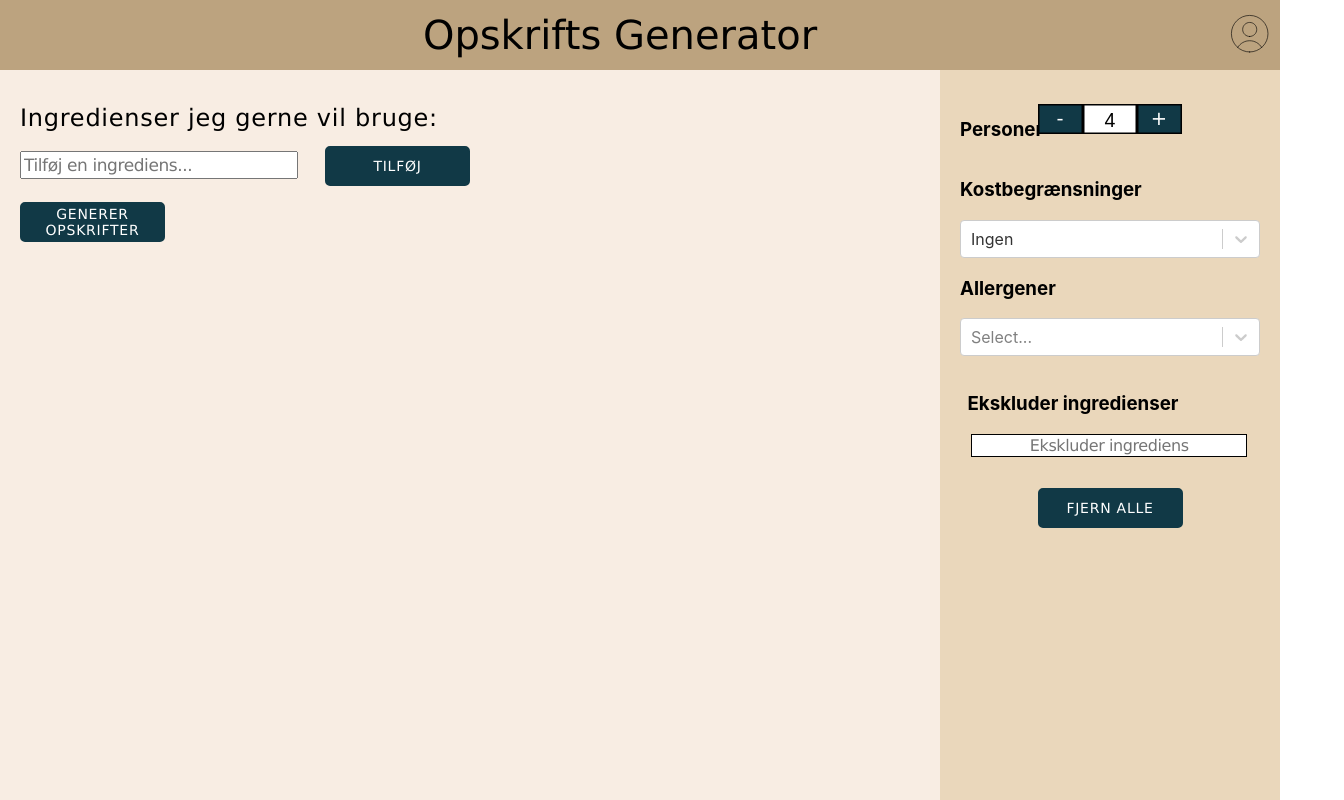
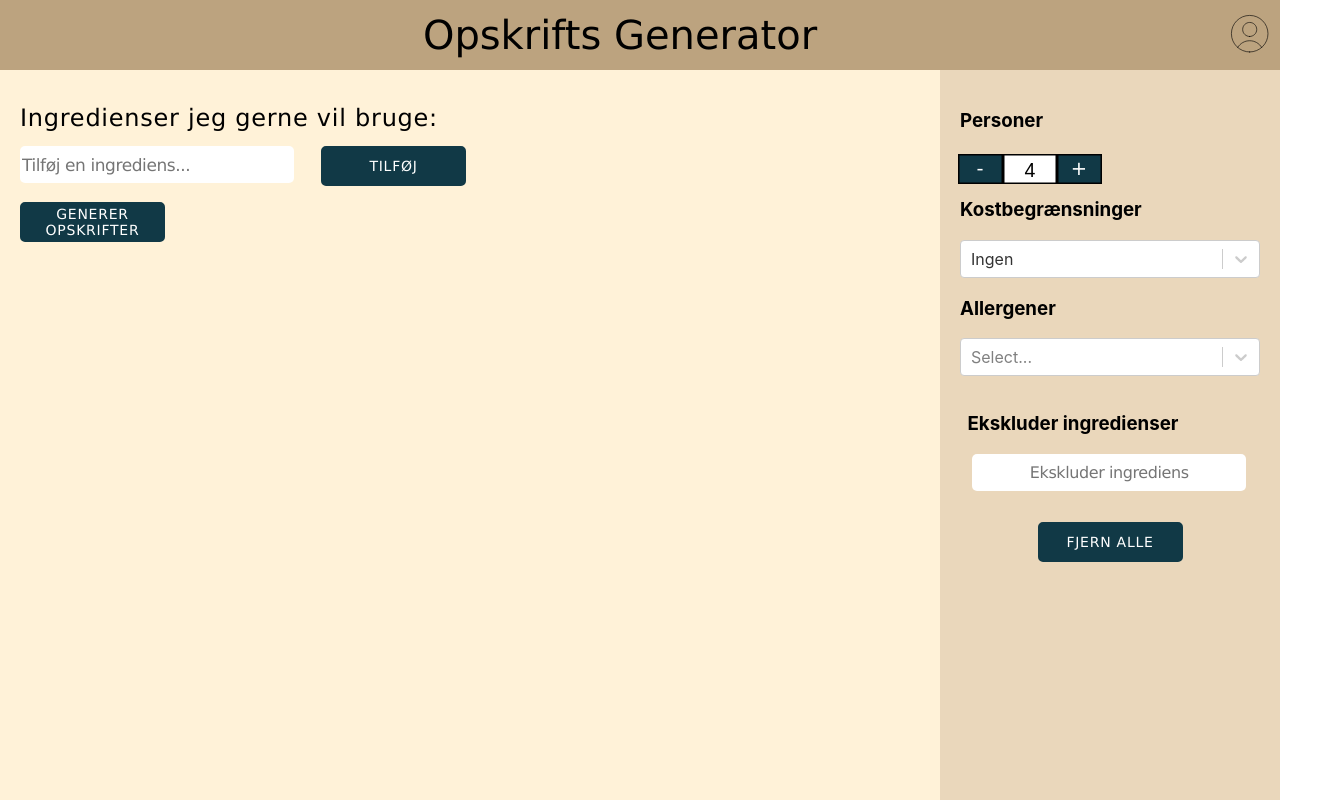
Before and after one commit to Jaffenheimer/p7-internet, a React (Create React App) app in the folder P7Internet.Frontend/react-app/: page / in a window 1280 px wide. Shown: the whole page, 1344 px wide, since content can reach past the window. Built offline with nearby package versions, Linux system fonts and the light colour scheme.

Commit message:
Updates to design and moved numberfiled down

```diff
--- a/P7Internet.Frontend/react-app/src/App.css
+++ b/P7Internet.Frontend/react-app/src/App.css
@@ -8,13 +8,13 @@ html, body {
   max-width: 100vw;
 }
 
-.AppContainer2 {
+.AppContainer {
   height: 100vh;
   width: 100vw;
-  background: #f8ede3;
+  background: #FFF2D8;
 }
 
-.header2{
+.headerContainer{
   height: 50px;
   background-color: #BCA37F;
   padding: 10px;
@@ -30,7 +30,7 @@ html, body {
 
 .split-screen-left{
   width: 75%;
-  background: #f8ede3;
+  background: #FFF2D8;
 }
 
 .split-screen-right{
@@ -47,29 +47,33 @@ html, body {
 
 .searchfield{
   min-width: 250px;
+  width: 400px;
+  height: 35px;
+  border: none;
+  border-radius: 5px;
 }
 
 
 
-.AppContainer{
+/* .AppContainer{
   height: 100%;
-}
+} */
 
-.App {
+/* .App {
   height: 100%;
   width: 100%;
   background: #f8ede3;
   display: flex;
   flex-direction: row;
-}
-
+} */
+/*
 .App > .AppLeft {
-  /* display: block; */
+  display: block;
   width: 75%;
   height: 100%;
-  /* display: flex; */
-  /*margin-top: -22px;*/
-}
+  display: flex;
+  margin-top: -22px;
+} */
 
 
 .header {
@@ -97,10 +101,9 @@ html, body {
 }  */
 
 
-.App > .AppLeft > .RecipeSelectionContainerLeft {
+.RecipeSelectionContainerLeft {
   padding: 10px;
   height: 60%;
-  background: #f8ede3;
 }
 
 .App > .AppRight {
@@ -128,9 +131,9 @@ h2 {
   letter-spacing: 0.75px;
 }
 
-h3 {
-  /*choose styling here for preference titles*/
-}
+/* h3 {
+  choose styling here for preference titles
+} */
 
 input[type="text"] {
   color: rgba(0, 0, 0, 0.5);
@@ -185,10 +188,10 @@ button {
 button:hover {
   background: #e7e7e7;
 }
-
+/*
 .FormStyle{
   width: 100%;
-}
+} */
 
 /* #IngredientsBody {
   margin-left: 2%;
@@ -240,11 +243,18 @@ button:hover {
   text-align: center;
 }
 
+.NumberFieldContainer{
+  position: absolute;
+  height: 35px;
+  width: 30%;
+}
+
 .NumberField {
   transform: scale(1.5);
   display: flex;
   justify-content: center;
-  margin-top: 10%;
+  margin-left: 22px;
+  /* margin-top: 10%; */
 }
 
 #NumberFieldToast {
@@ -289,12 +299,12 @@ button:hover {
 .numberPersonsText{
   margin-top: 0%;
   padding: 0%;
-  margin-left: 10%;
+  margin-left: 20%;
 }
 
 .ContainerRightColumn {
   float: left;
-  width: 33.33%;
+  /*width: 33.33%;*/
   justify-content: center;
   margin-top: 3%;
 }
@@ -329,6 +339,7 @@ button:hover {
   width: 150px;
   transform: translateY(-5px);
   transform: translateX(-105px);
+  z-index: 1000;
 }
 
 .menu > li {
@@ -366,6 +377,10 @@ button:hover {
   text-align: center;
   float: center;
   margin-left: 2.5%;
+
+  height: 35px;
+  border: none;
+  border-radius: 5px;
 }
 
 #RemoveButton {
--- a/P7Internet.Frontend/react-app/src/components/ContainerRight.jsx
+++ b/P7Internet.Frontend/react-app/src/components/ContainerRight.jsx
@@ -13,12 +13,15 @@ const ContainerRight = () => {
         <Toaster />
       </div>
       <div className="ContainerRightTop">
-        <div className="ContainerRightColumn">
-          <h3 id="NumberPersonsText">Personer</h3>
-        </div>
-        <div className="ContainerRightColumn">
+          <h3>Personer</h3>
+          <div className="NumberFieldContainer">
+          </div>
+          <div className="ContainerRightColumn">
+              <NumberField />
+            </div>
+        {/* <div className="ContainerRightColumn">
           <NumberField />
-        </div>
+        </div> */}
         {/* <div className="ContainerRightColumn">
           <ProfilePicture />
         </div> */}
--- a/P7Internet.Frontend/react-app/src/pages/FrontPage.jsx
+++ b/P7Internet.Frontend/react-app/src/pages/FrontPage.jsx
@@ -3,11 +3,10 @@ import ContainerRight from "../components/ContainerRight";
 import ContainerLeft from "../components/ContainerLeft";
 import Header from "../components/Header";
 
-
 const FrontPage = () => {
   return (
-    <div className="AppContainer2">
-      <div className="header2">
+    <div className="AppContainer">
+      <div className="headerContainer">
         <Header />
       </div>
       <div className={"split-container"}>
@@ -15,21 +14,10 @@ const FrontPage = () => {
           <ContainerLeft />
         </div>
         <div className={"split-screen-right"}>
-         <ContainerRight />
+          <ContainerRight />
         </div>
       </div>
     </div>
-    // <div style={{height: '100%'}} >
-    //     <Header />
-    //     <div className="App">
-    //     <div className="AppLeft">
-    //       <ContainerUpper />
-    //     </div>
-    //     <div className="AppRight">
-    //       <ContainerRight />
-    //     </div>
-    //   </div>
-    // </div>
   );
 };
 
--- a/P7Internet.Frontend/react-app/src/pages/FullRecipeView.jsx
+++ b/P7Internet.Frontend/react-app/src/pages/FullRecipeView.jsx
@@ -25,8 +25,8 @@ function FullRecipeView() {
   }
 
   return (
-    <div className="AppContainer2">
-      <div className="header2">
+    <div className="AppContainer">
+      <div className="headerContainer">
         <Header />
       </div>
       <div className="FullRecipeView">
--- a/P7Internet.Frontend/react-app/src/pages/RecipeSelection.jsx
+++ b/P7Internet.Frontend/react-app/src/pages/RecipeSelection.jsx
@@ -6,8 +6,8 @@ import Header from "../components/Header";
 
 const RecipeSelection = () => {
   return (
-    <div className="AppContainer2">
-      <div className="header2">
+    <div className="AppContainer">
+      <div className="headerContainer">
         <Header />
       </div>
       <div className={"split-container"}>
@@ -19,12 +19,6 @@ const RecipeSelection = () => {
         </div>
       </div>
     </div>
-    // <div className="App">
-    //   <RecipeSelectionContainerLeft />
-    //   <div className="AppRight">
-    //     <StoreSelection />
-    //   </div>
-    // </div>
   );
 };
 
```
